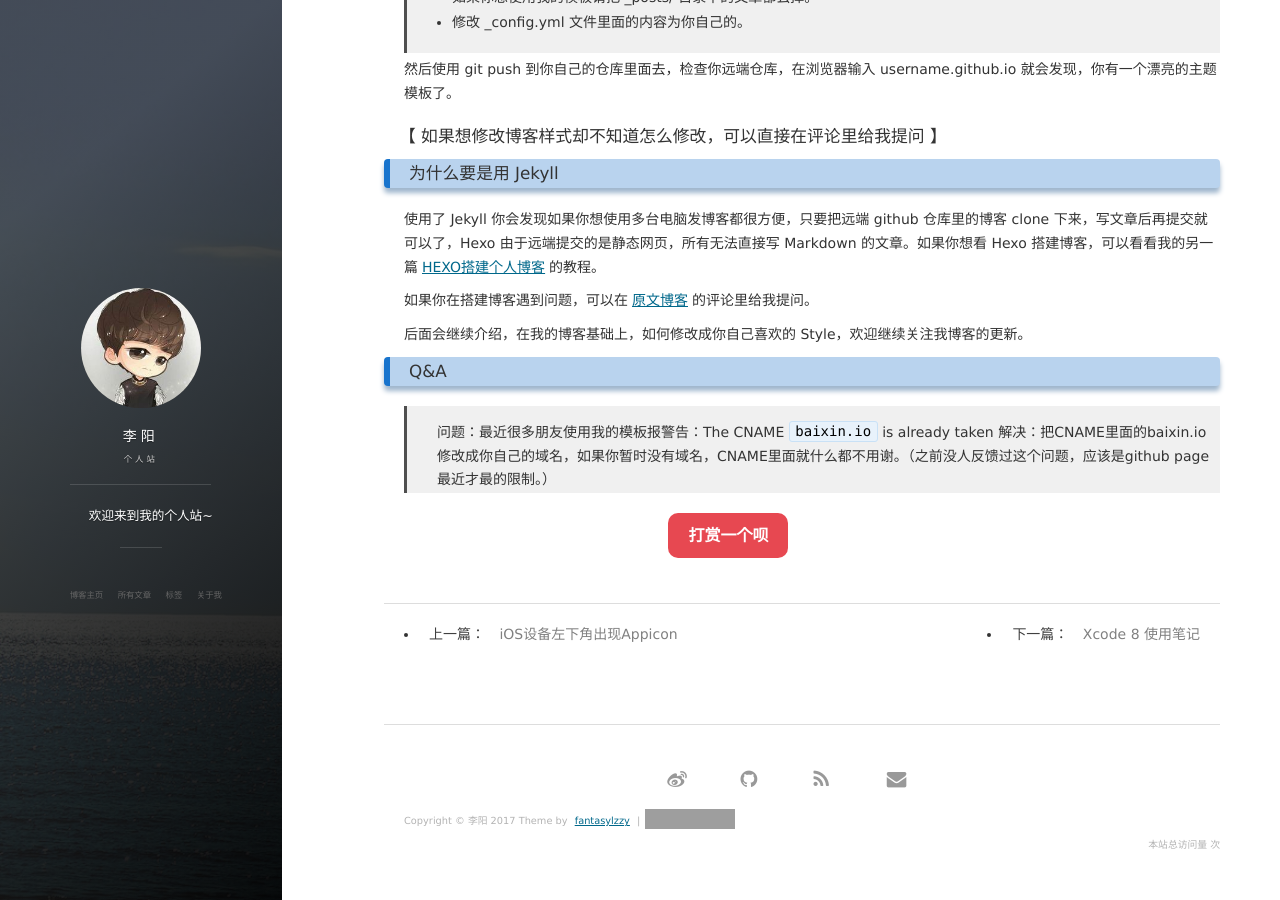
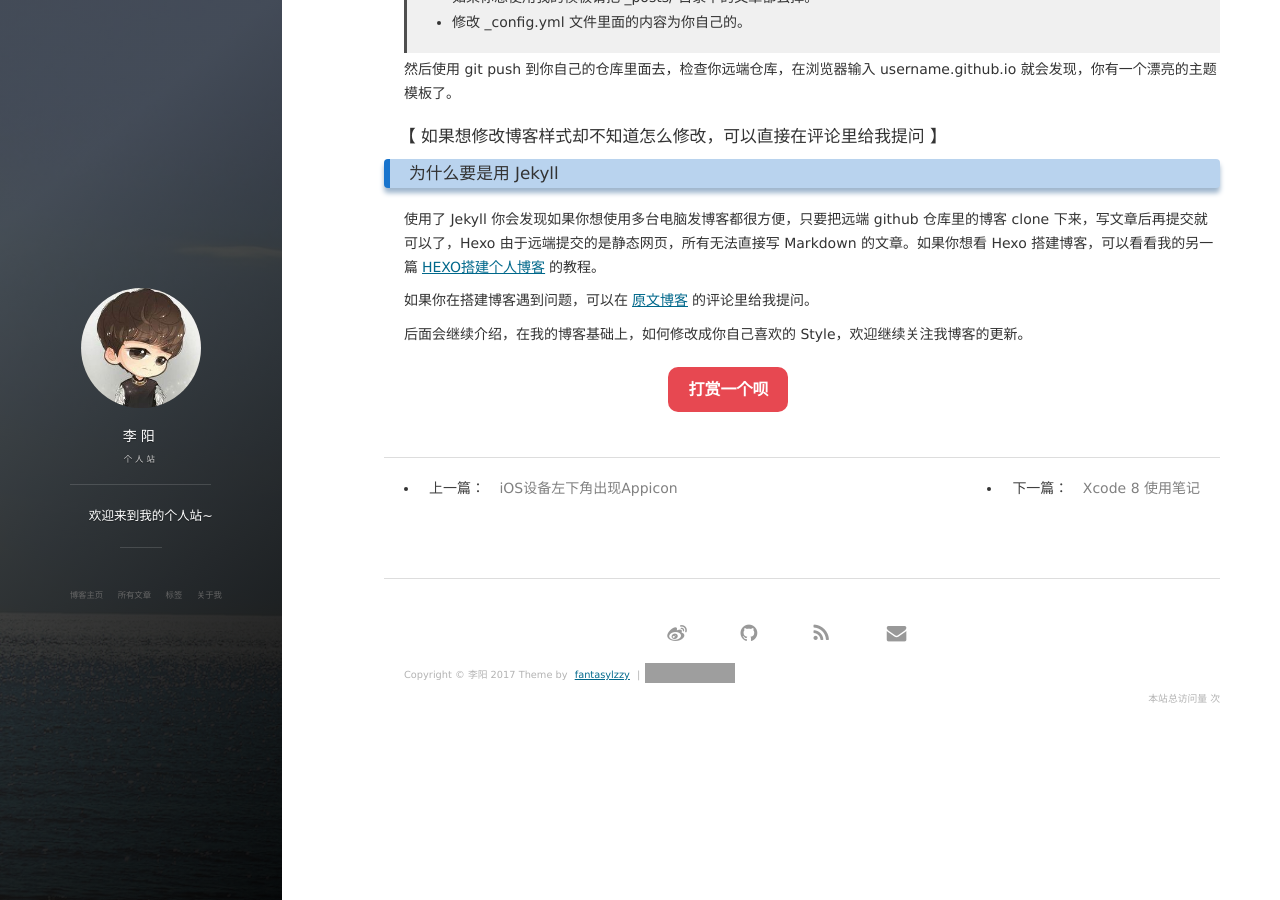
Before and after one commit to fantasyLzzy/fantasyLzzy.github.io, a Jekyll site: the page built from _posts/2016-10-14-jekyll_tutorials1.md, in a window 1280 px wide and 900 px high, scrolled down 5528 px. Built offline with Jekyll 4.4.1, drawn with Linux system fonts in a browser that asks for light colours; nearby versions of some CDN libraries; comment, search, counter and statistics services are not loaded; grey boxes are pictures that could not be loaded.

Commit message:
【CNAME注释】 【打赏替换】 【Q&A注释】

```diff
--- a/CNAME
+++ /dev/null
@@ -1 +0,0 @@
-baixin.io
--- a/_posts/2016-10-14-jekyll_tutorials1.md
+++ b/_posts/2016-10-14-jekyll_tutorials1.md
@@ -276,9 +276,3 @@
 如果你在搭建博客遇到问题，可以在[原文博客](http://baixin.io/2016/10/jekyll_tutorials1/)的评论里给我提问。
 
 后面会继续介绍，在我的博客基础上，如何修改成你自己喜欢的 Style，欢迎继续关注我博客的更新。
-
-
-### Q&A
-
-> 问题：最近很多朋友使用我的模板报警告：The CNAME `baixin.io` is already taken
-> 解决：把CNAME里面的baixin.io修改成你自己的域名，如果你暂时没有域名，CNAME里面就什么都不用谢。（之前没人反馈过这个问题，应该是github page最近才最的限制。）
```
Also changed, not shown: images/payimg/alipayimg.jpg, images/payimg/weipayimg.jpg.
